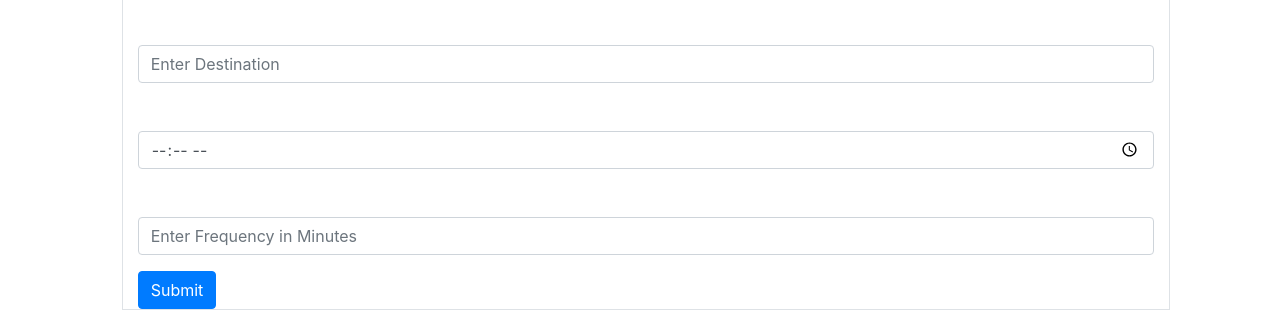
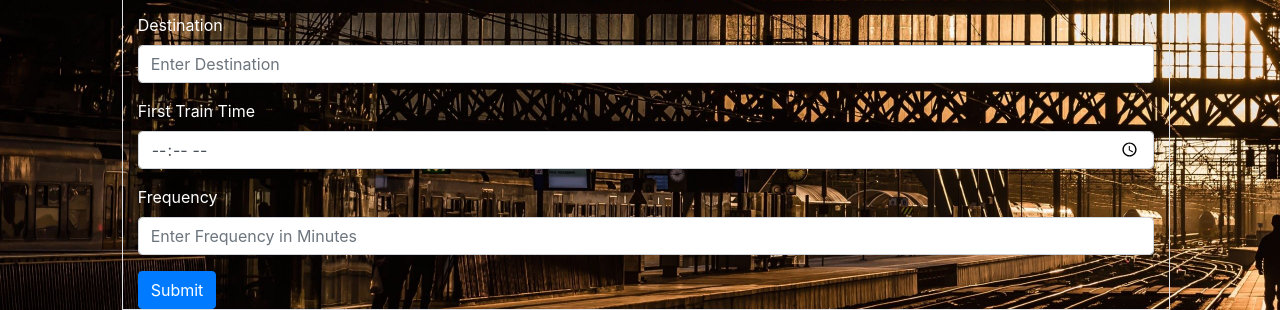
Before and after one commit to Fernando4627/Firebase_Train, a plain HTML site: page index.html in a window 1280 px wide. Shown: the part 492-802 px from the top of the page. Drawn offline with nearby package versions, Linux system fonts and the light colour scheme; no server answers.

Commit message:
style works on local but not live

```diff
--- a/index.html
+++ b/index.html
@@ -9,16 +9,6 @@
     <link rel="stylesheet" href="https://stackpath.bootstrapcdn.com/bootstrap/4.1.2/css/bootstrap.min.css" integrity="sha384-Smlep5jCw/wG7hdkwQ/Z5nLIefveQRIY9nfy6xoR1uRYBtpZgI6339F5dgvm/e9B"
         crossorigin="anonymous">
     <link rel="stylesheet" href="assets/CSS/style.css">
-    <style>
-    body{
-    background-image: url(../Images/TrainStarion4K.jpg);
-    color: white;
-    background-size: 150%;
-}
-.jumbotron{
-    background-color: transparent;
-}
-    </style>
 </head>
 
 <body>
```
